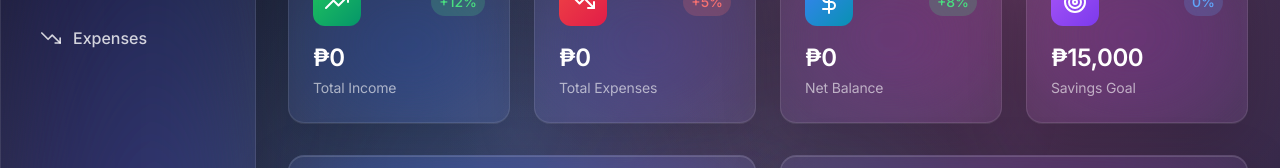
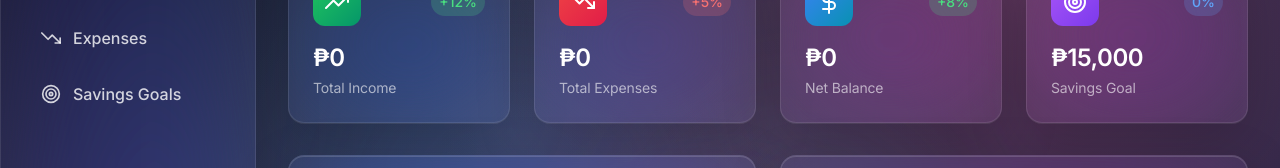
Before and after one commit to garett09/Buni-Money-Tracker, a Next.js app: page /dashboard in a window 1280 px wide. Shown: the part 187-355 px from the top of the page. Built offline with nearby package versions, Linux system fonts and the light colour scheme; no server answers; sample sign-in values are in the browser's storage.

Commit message:
feat(dashboard): Integrate Savings Goals into Dashboard Navigation

```diff
--- a/app/components/DashboardLayout.tsx
+++ b/app/components/DashboardLayout.tsx
@@ -8,6 +8,7 @@ import {
   FiHome,
   FiTrendingUp,
   FiTrendingDown,
+  FiTarget,
   FiLogOut,
   FiUser,
   FiMenu,
@@ -46,6 +47,7 @@ const DashboardLayout: React.FC<DashboardLayoutProps> = ({ children }) => {
     { name: 'Dashboard', href: '/dashboard', icon: FiHome },
     { name: 'Income', href: '/dashboard/income', icon: FiTrendingUp },
     { name: 'Expenses', href: '/dashboard/expenses', icon: FiTrendingDown },
+    { name: 'Savings Goals', href: '/dashboard/savings', icon: FiTarget },
   ];
 
   if (!user) {
```
